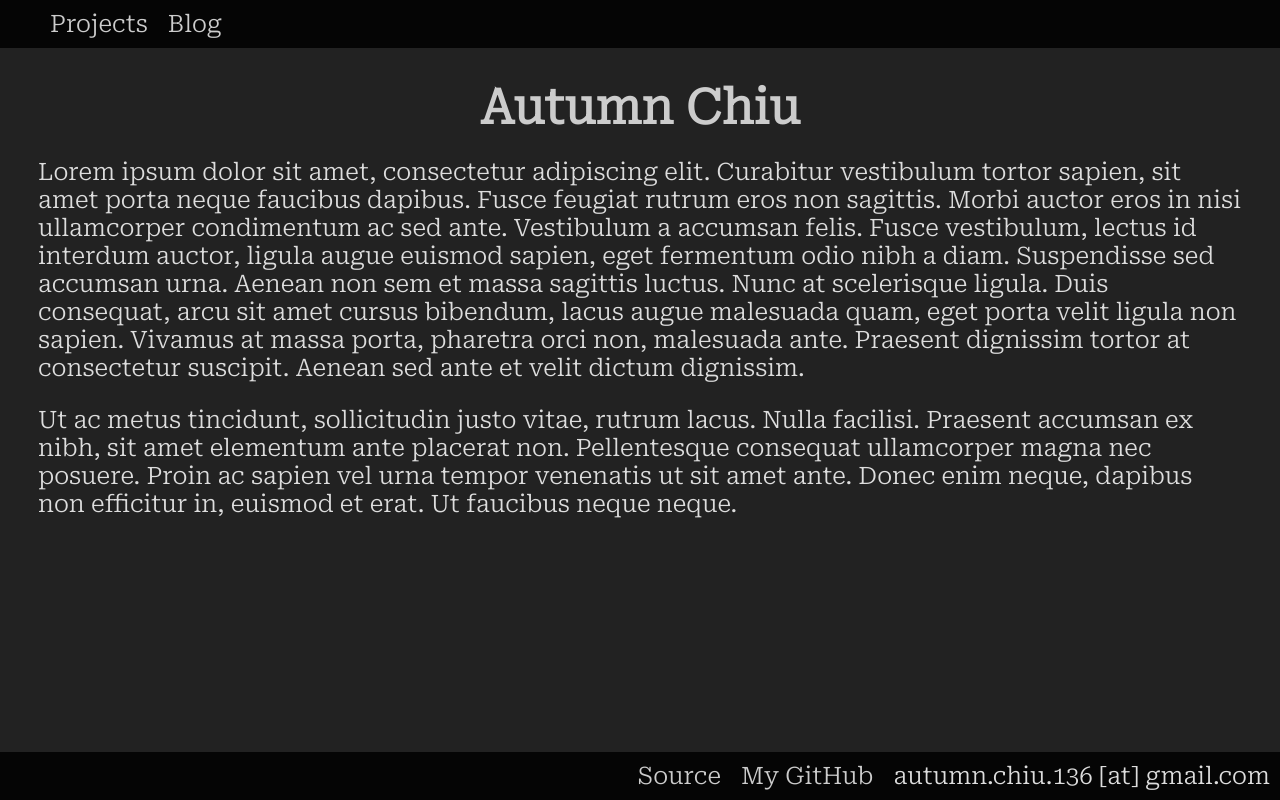
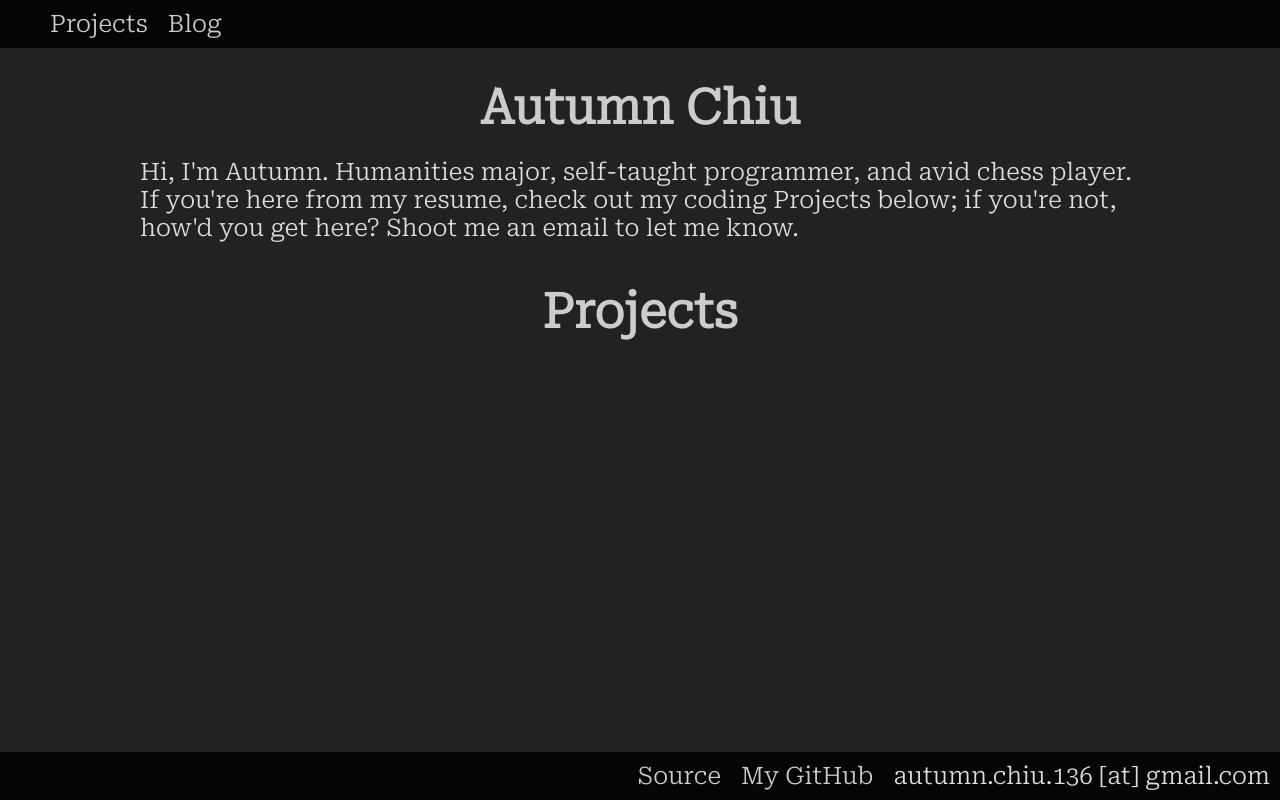
Before and after one commit to jjayeon/jjayeon.github.io, a React (Create React App) app: page / in a window 1280 px wide. Built offline with nearby package versions, Linux system fonts and the light colour scheme.

Commit message:
fix up copy on Home

```diff
--- a/src/index.css
+++ b/src/index.css
@@ -17,6 +17,11 @@ h1 {
 	font-size: 2em;
 	position: relative;
 	top: 10px;
+}
+
+#about {
+	margin: auto;
+	max-width: 1000px;
 }
 
 img {
--- a/src/pages/Home.js
+++ b/src/pages/Home.js
@@ -1,29 +1,17 @@
+import { Link } from "react-router-dom";
+
 export default function Home() {
     return (
         <div>
-            <p>
-                Lorem ipsum dolor sit amet, consectetur adipiscing elit.
-                Curabitur vestibulum tortor sapien, sit amet porta neque
-                faucibus dapibus. Fusce feugiat rutrum eros non sagittis. Morbi
-                auctor eros in nisi ullamcorper condimentum ac sed ante.
-                Vestibulum a accumsan felis. Fusce vestibulum, lectus id
-                interdum auctor, ligula augue euismod sapien, eget fermentum
-                odio nibh a diam. Suspendisse sed accumsan urna. Aenean non sem
-                et massa sagittis luctus. Nunc at scelerisque ligula. Duis
-                consequat, arcu sit amet cursus bibendum, lacus augue malesuada
-                quam, eget porta velit ligula non sapien. Vivamus at massa
-                porta, pharetra orci non, malesuada ante. Praesent dignissim
-                tortor at consectetur suscipit. Aenean sed ante et velit dictum
-                dignissim.
+            <p id="about">
+                Hi, I'm Autumn. Humanities major, self-taught programmer, and
+                avid chess player. If you're here from my resume, check out my
+                coding Projects below; if you're not, how'd you get here? Shoot
+                me an email to let me know.
             </p>
-            <p>
-                Ut ac metus tincidunt, sollicitudin justo vitae, rutrum lacus.
-                Nulla facilisi. Praesent accumsan ex nibh, sit amet elementum
-                ante placerat non. Pellentesque consequat ullamcorper magna nec
-                posuere. Proin ac sapien vel urna tempor venenatis ut sit amet
-                ante. Donec enim neque, dapibus non efficitur in, euismod et
-                erat. Ut faucibus neque neque.
-            </p>
+            <h1>
+                <Link to="projects">Projects</Link>
+            </h1>
         </div>
     );
 }
```
